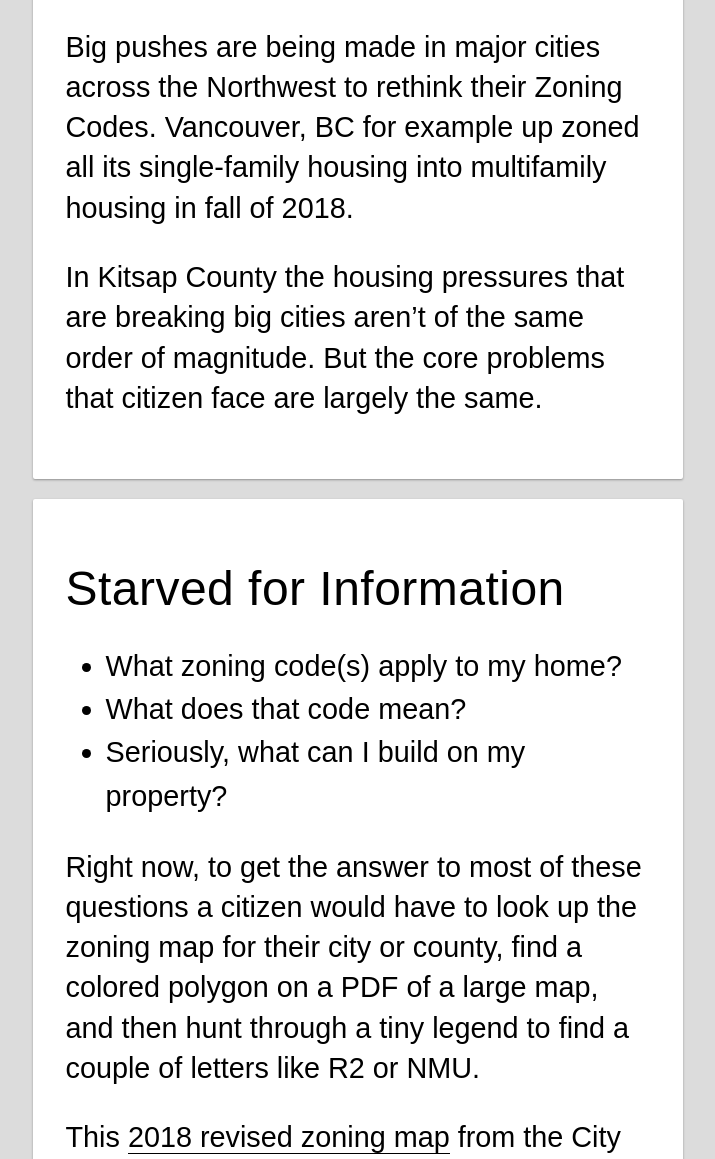
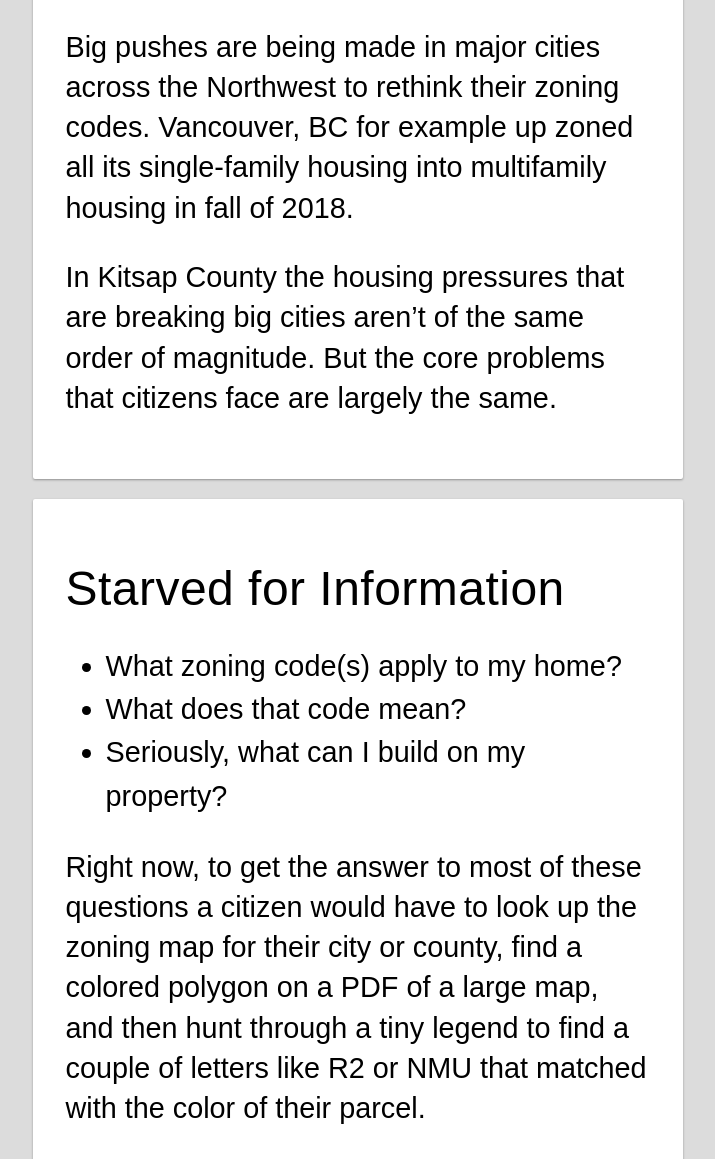
Before and after one commit to uncheckederror/thomasryan.dev, a plain HTML site: page 2019/01/making-zoning-codes-useful.html in a window 1280 px wide. Shown: the part 564-1723 px from the top of the page, without its empty margins (282-997 px from the left). Drawn offline with Linux system fonts and the light colour scheme.

Commit message:
Fixed spelling mistakes
One of the downsides to doing a blog like this by hand is the lack of SEO or spell checking widgets like you'd find in a CMS like wordpress.

```diff
--- a/2019/01/making-zoning-codes-useful.html
+++ b/2019/01/making-zoning-codes-useful.html
@@ -102,8 +102,8 @@ Designed in Seattle, forged in Puget Sound.
 <article class="center">
     <time datetime="2019-01-17"><h2>January 17, 2019</h2></time>
     <h3>Making Zoning Codes Useful</h3>
-    <p>Big pushes are being made in major cities across the Northwest to rethink their Zoning Codes. Vancouver, BC for example up zoned all its single-family housing into multifamily housing in fall of 2018.</p>
-    <p>In Kitsap County the housing pressures that are breaking big cities aren’t of the same order of magnitude. But the core problems that citizen face are largely the same.</p>
+    <p>Big pushes are being made in major cities across the Northwest to rethink their zoning codes. Vancouver, BC for example up zoned all its single-family housing into multifamily housing in fall of 2018.</p>
+    <p>In Kitsap County the housing pressures that are breaking big cities aren’t of the same order of magnitude. But the core problems that citizens face are largely the same.</p>
 </article>
 <article class="center">
     <h3>Starved for Information</h3>
@@ -112,14 +112,14 @@ Designed in Seattle, forged in Puget Sound.
             <li>What does that code mean?</li>
             <li>Seriously, what can I build on my property?</li>
         </ul>
-        <p>Right now, to get the answer to most of these questions a citizen would have to look up the zoning map for their city or county, find a colored polygon on a PDF of a large map, and then hunt through a tiny legend to find a couple of letters like R2 or NMU.</p>
+        <p>Right now, to get the answer to most of these questions a citizen would have to look up the zoning map for their city or county, find a colored polygon on a PDF of a large map, and then hunt through a tiny legend to find a couple of letters like R2 or NMU that matched with the color of their parcel.</p>
         <p>This <a href="https://storage.googleapis.com/proudcity/portorchardwa/uploads/2018/10/2018-Revised-Zoning-Code-Map-w-Proposed-Rezones1.pdf" target="_blank">2018 revised zoning map</a> from the City of Port Orchard is a good example of how unintuitive this process is. You must know exactly where your parcel is even before you open this map because it can’t do anything to help you find it.</p>
         <p>Once you've found the zoning code that applies to your property then you must find a separate look up table in the municipal or county code that describes what the heck terms like NMU mean. Finally you’ll end up calling the help line in exasperation and get setup with an appointment to talk to a permitting technician who can translate for you.</p>
         <p>For professional planners and people that work in various departments of community development this isn’t a big deal, perhaps it’s even considered normal. But for a first-time property owner who wants to know if they can build a shack for their uncle out back, it’s a confusing and time-consuming process.</p>
 </article>
 <article class="center">
     <h3>Reducing Friction</h3>
-        <p>To make this process easier for residents in Kitsap County we recently update our Parcel Details application.</p>
+        <p>To make this process easier for residents in Kitsap County we recently updated our Parcel Details application.</p>
         <p>Here the user can start by looking up their property using a familiar search page. Then they can use the details dropdown to select the <a href="https://psearch.kitsapgov.com/pdetails/details.aspx?parcel=132402-2-006-1003&page=landlocation" target="_blank">land & location</a> page. In the right-hand column, we now give you everything you need to make meaning from Kitsap County’s zoning codes.</p>
         <p>Next to the zoning label in the table you’ll find every single zoning code that applies to your parcel. What’s more each zoning code is a button that links you to a <a href="https://www.kitsapgov.com/dcd/Pages/Rural_Residential_Zone.aspx" target="_blank">quick reference</a> guide created by the County’s Department of Community Development that tells you what the rules are for your specific zone.</p>
         <p>On these pages you can read about what set backs are required, what the minimum and maximum lot sizes are, what the maximum allowable height for a structure is, and find out if building that shack is actually legal. This quick reference guide also directs you to submission pages where you can apply for a permit when you’re ready.</p>
```
